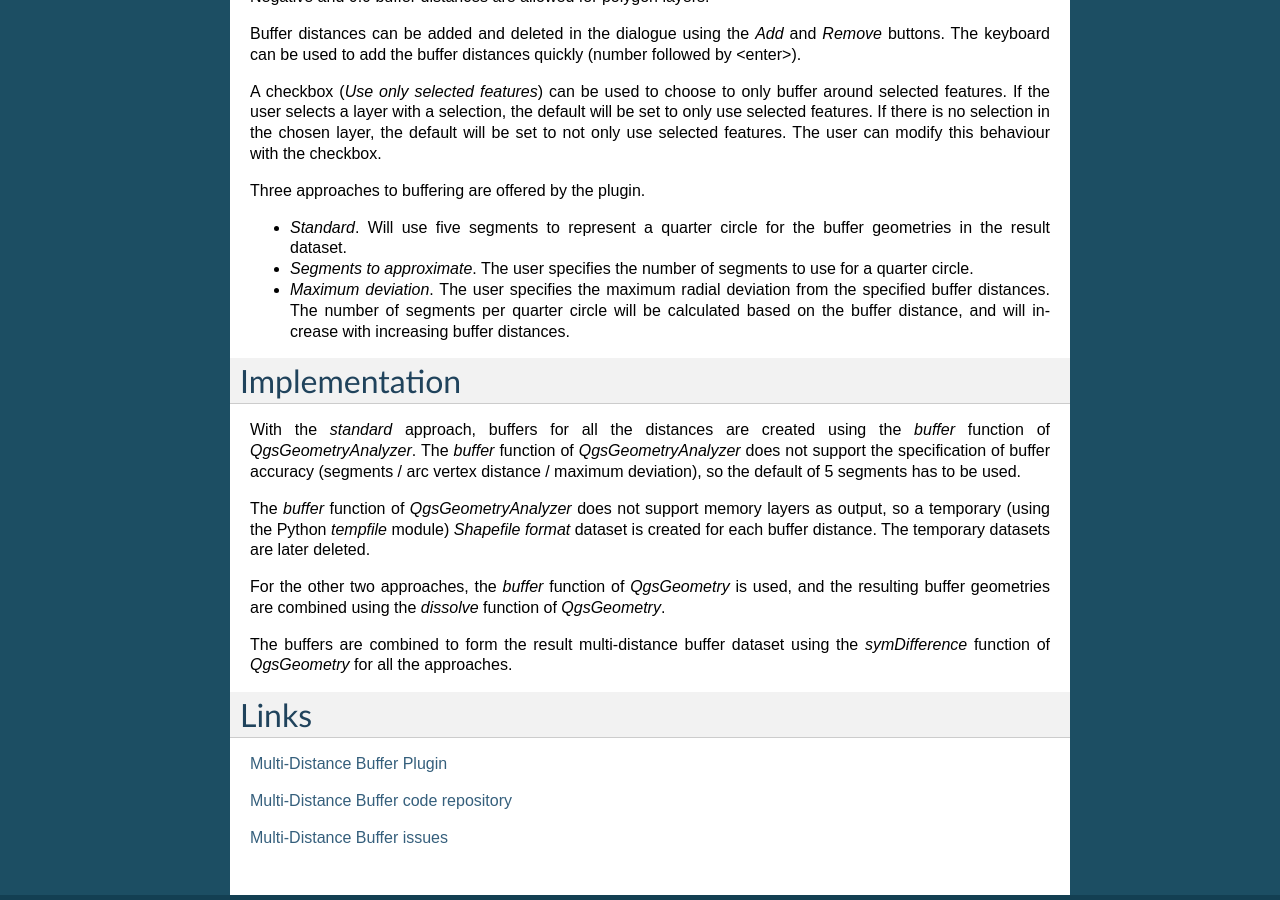
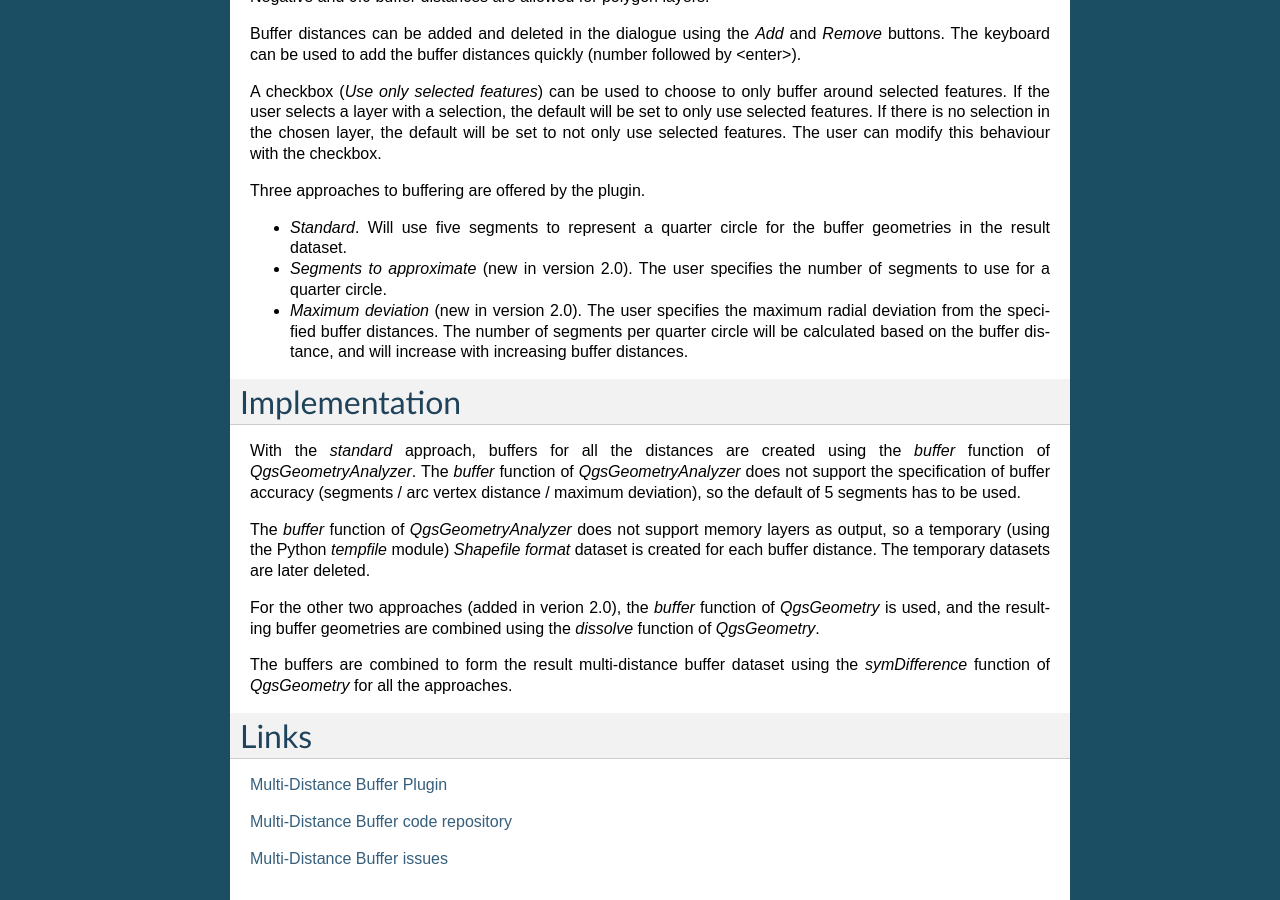
Before and after one commit to havatv/qgismultidistancebufferplugin, a Sphinx documentation site: the page built from help/source/index.rst, in a window 1280 px wide and 900 px high, scrolled down 554 px. Built offline with Sphinx 7.4.7, drawn with Linux system fonts in a browser that asks for light colours; formulas are drawn with MathJax 3.

```diff
--- a/MultiDistanceBuffer_engine.py
+++ b/MultiDistanceBuffer_engine.py
@@ -284,7 +284,7 @@
     def kill(self):
         '''Kill the thread by setting the abort flag'''
         self.abort = True
-        self.status.emit("Worker killed")
+        self.status.emit("Worker told to abort")
     # end of kill
 
     def tr(self, message):
--- a/help/source/index.rst
+++ b/help/source/index.rst
@@ -60,11 +60,13 @@
 * *Standard*. Will use five segments to represent a quarter circle
   for the buffer geometries in the result dataset.
 
-* *Segments to approximate*.  The user specifies the number of
-  segments to use for a quarter circle.
+* *Segments to approximate* (new in version 2.0).
+  The user specifies the number of segments to use for a quarter
+  circle.
 
-* *Maximum deviation*.  The user specifies the maximum radial
-  deviation from the specified buffer distances.
+* *Maximum deviation* (new in version 2.0).
+  The user specifies the maximum radial deviation from the specified
+  buffer distances.
   The number of segments per quarter circle will be calculated
   based on the buffer distance, and will increase with increasing
   buffer distances.
@@ -84,9 +86,10 @@
 buffer distance.
 The temporary datasets are later deleted.
 
-For the other two approaches, the *buffer* function of *QgsGeometry*
-is used, and the resulting buffer geometries are combined using the
-*dissolve* function of *QgsGeometry*.
+For the other two approaches (added in verion 2.0), the *buffer*
+function of *QgsGeometry* is used, and the resulting buffer
+geometries are combined using the *dissolve* function of
+*QgsGeometry*.
 
 The buffers are combined to form the result multi-distance buffer
 dataset using the *symDifference* function of *QgsGeometry* for
--- a/metadata.txt
+++ b/metadata.txt
@@ -35,6 +35,6 @@
 homepage=http://arken.nmbu.no/~havatv/gis/qgisplugins/MultiDistanceBuffer/
 tracker=https://github.com/havatv/qgismultidistancebufferplugin/issues
 repository=https://github.com/havatv/qgismultidistancebufferplugin.git
+icon=icon.png
 experimental=False
 deprecated=False
-icon=icon.png
```
Also changed, not shown: other parts of metadata.txt (+1 -1 lines).
